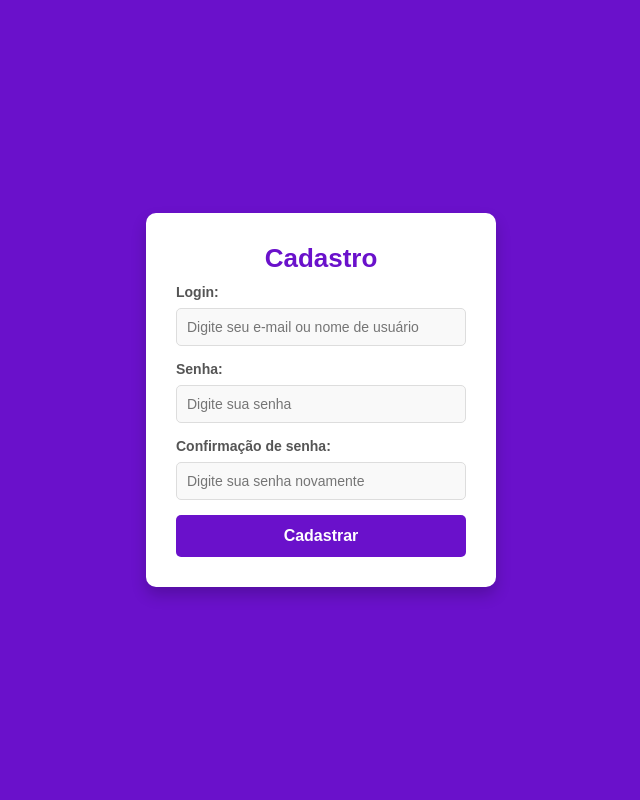
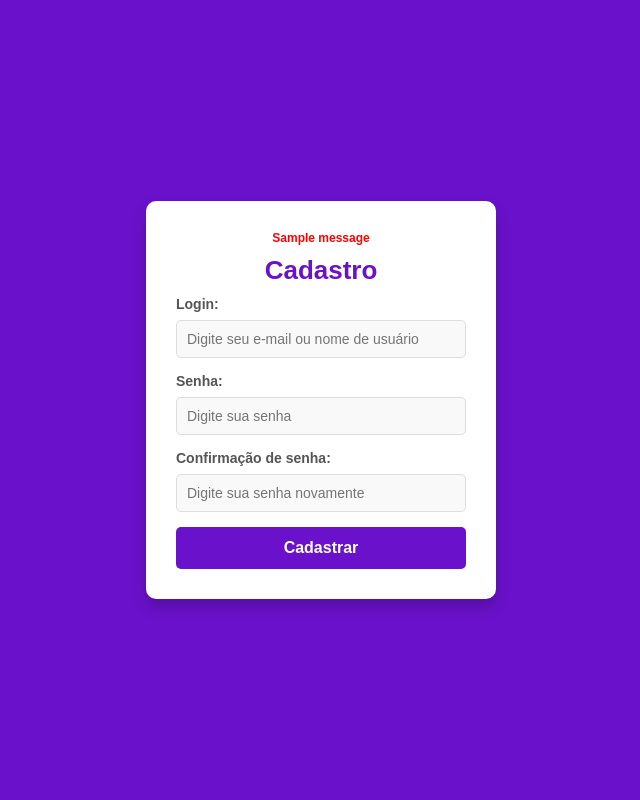
Before and after one commit to thomaschabro/PS_Mayo, a Django app: page /signup/ in a window 1280 px wide. Shown: the whole page, without its empty margins (319-959 px from the left). Run offline with Django 5.2, Linux system fonts and the light colour scheme; tables that the repository leaves empty hold one stand-in row (values such as "Sample post"); one stand-in notice (Sample message) is shown.

Commit message:
functional signup saving in db and checking errors

```diff
--- /dev/null
+++ b/todolist/tasks/static/tasks/js/signup.js
@@ -0,0 +1,125 @@
+function checkLogin() {
+  var login = document.getElementById("login").value;
+
+  if (login.length < 3) {
+    createLoginError("Login must be at least 3 characters long.");
+  } else if (login.length > 20) {
+    createLoginError("Login must be at most 20 characters long.");
+  } else if (login.includes(" ")) {
+    createLoginError("Login cannot contain spaces.");
+  } else if (login.includes("@")) {
+    // Check if the login as email is valid
+    if (!validateEmail(login)) {
+      createLoginError("Invalid email address.");
+    }
+  } else {
+    // Remove the error message if it exists
+    var errorElement = document.getElementById("loginError");
+    if (errorElement) {
+      errorElement.remove();
+    }
+  }
+}
+
+function checkPassword() {
+  var password = document.getElementById("pswd").value;
+
+  if (password.length < 6) {
+    createPswdError("Password must be at least 6 characters long.");
+  } else if (password.length > 20) {
+    createPswdError("Password must be at most 20 characters long.");
+  } else if (password.includes(" ")) {
+    createPswdError("Password cannot contain spaces.");
+  } else {
+    // Remove the error message if it exists
+    var errorElement = document.getElementById("pswdError");
+    if (errorElement) {
+      errorElement.remove();
+    }
+  }
+}
+
+function checkPasswordConfirmation() {
+  var pswd = document.getElementById("pswd").value;
+  var pswdConfirmation = document.getElementById("pswdConfirmation").value;
+
+  if (pswd !== pswdConfirmation) {
+    console.log("Passwords are not the same");
+    createPswdsMatchError("Passwords must be the same.");
+  } else {
+    // Remove the error message if it exists
+    var errorElement = document.getElementById("pswdMatchError");
+    if (errorElement) {
+      errorElement.remove();
+    }
+  }
+}
+
+function createLoginError(message) {
+  // Check if the error message already exists
+  var errorElement = document.getElementById("loginError");
+  if (errorElement) {
+    // Update the error message
+    errorElement.innerHTML = message;
+    return;
+  }
+
+  var loginElement = document.getElementById("login");
+  // Create a new element under it to display the error message
+  var errorElement = document.createElement("p");
+  errorElement.innerHTML = message;
+  errorElement.style.color = "red";
+  // Change font size
+  errorElement.style.fontSize = "0.8em";
+  errorElement.style.marginBottom = "1em";
+  errorElement.id = "loginError";
+  // Insert the new element after the login element
+  loginElement.parentNode.insertBefore(errorElement, loginElement.nextSibling);
+}
+
+function createPswdError(message) {
+  // Check if the error message already exists
+  var errorElement = document.getElementById("pswdError");
+  if (errorElement) {
+    // Update the error message
+    errorElement.innerHTML = message;
+    return;
+  }
+
+  var pswdElement = document.getElementById("pswd");
+  // Create a new element under it to display the error message
+  var errorElement = document.createElement("p");
+  errorElement.innerHTML = message;
+  errorElement.style.color = "red";
+  // Change font size
+  errorElement.style.fontSize = "0.8em";
+  errorElement.style.marginBottom = "1em";
+  errorElement.id = "pswdError";
+  // Insert the new element after the login element
+  pswdElement.parentNode.insertBefore(errorElement, pswdElement.nextSibling);
+}
+
+function createPswdsMatchError() {
+  // Check if the error message already exists
+  var errorElement = document.getElementById("pswdMatchError");
+  if (errorElement) {
+    return;
+  }
+
+  var pswdElement = document.getElementById("pswdConfirmation");
+  // Create a new element under it to display the error message
+  var errorElement = document.createElement("p");
+  errorElement.innerHTML = "Passwords must be the same.";
+  errorElement.style.color = "red";
+  // Change font size
+  errorElement.style.fontSize = "0.8em";
+  errorElement.style.marginBottom = "1em";
+  errorElement.id = "pswdMatchError";
+  // Insert the new element after the login element
+  pswdElement.parentNode.insertBefore(errorElement, pswdElement.nextSibling);
+}
+
+function validateEmail(email) {
+  var re = /\S+@\S+\.\S+/;
+  return re.test(email);
+}
--- a/todolist/tasks/static/tasks/style/index.css
+++ b/todolist/tasks/static/tasks/style/index.css
@@ -8,12 +8,23 @@
 body {
   font-family: "Arial", sans-serif;
   display: flex;
+  flex-direction: column;
   justify-content: center;
   align-items: center;
   height: 100vh;
   background: #6a11cb;
   color: #fff;
   margin: 0;
+}
+
+.django-error {
+  font-size: 12px;
+  padding-bottom: 10px;
+}
+
+.django-error a {
+  color: red;
+  font-weight: bold;
 }
 
 .login-container {
@@ -90,6 +101,7 @@ body {
 .login-container .cadastro a {
   color: #6a11cb;
   font-weight: bold;
+  text-decoration: none;
 }
 
 .login-container .cadastro a:hover {
--- a/todolist/tasks/templates/tasks/index.html
+++ b/todolist/tasks/templates/tasks/index.html
@@ -29,7 +29,7 @@
         <button type="submit">Entrar</button>
       </form>
       <p class="cadastro">
-        Não tem uma conta? <form><a href="signup" onclick="index">Cadastre-se</a></form>
+        Não tem uma conta? <a href="signup">Cadastre-se</a>
       </p>
     </div>
   </body>
--- a/todolist/tasks/templates/tasks/signup.html
+++ b/todolist/tasks/templates/tasks/signup.html
@@ -9,12 +9,20 @@
   </head>
   <body>
     <div class="login-container">
+      {% if messages %}
+      <div class="django-error">
+        {% for message in messages %}
+        <a>{{ message }}</a>
+        {% endfor %}
+      </div>
+      {% endif %}
       <h1>Cadastro</h1>
       <form id="formLogin" method="POST">
         {% csrf_token %}
         <label for="login">Login:</label>
         <input
           name="login"
+          onchange="checkLogin()"
           id="login"
           placeholder="Digite seu e-mail ou nome de usuário"
           required
@@ -22,6 +30,7 @@
         <label for="pswd">Senha:</label>
         <input
           name="pswd"
+          onchange="checkPassword()"
           type="password"
           id="pswd"
           placeholder="Digite sua senha"
@@ -30,14 +39,19 @@
         <label for="pswdConfirmation">Confirmação de senha:</label>
         <input
           type="password"
+          onchange="checkPasswordConfirmation()"
           id="pswdConfirmation"
           placeholder="Digite sua senha novamente"
           required
         />
-        <button type="submit">Cadastrar</button>
+        <button type="submit" href="">Cadastrar</button>
       </form>
     </div>
   </body>
+  <script
+    type="text/javascript"
+    src="{% static 'tasks/js/signup.js' %}"
+  ></script>
 </html>
 
 {% endblock %}
--- a/todolist/tasks/views.py
+++ b/todolist/tasks/views.py
@@ -1,5 +1,7 @@
 from django.shortcuts import render, redirect
 from .models import User, Task
+from django.http import JsonResponse
+from django.contrib import messages
 
 def index(request):
     if request.method == 'POST':
@@ -9,18 +11,23 @@ def index(request):
         # password = request.get('senha')
         # # Print alert with login and password
         # print(f'Login: {login}, Password: {password}')
-        return redirect('index')
+        # return redirect('index')
     else:
         return render(request, 'tasks/index.html')
 
 
 def signup(request):
     if request.method == 'POST':
-        print("POST ====> " + str(request.POST.dict()))
-        # Print alert with login and password
-        # print(f'Login: {login}, Password: {password}')
-        # user = User(login=login, password=password)
-        # user.save()
+        request_dict = request.POST.dict()
+        login = request_dict.get('login')
+        password = request_dict.get('pswd')
+        # Check if user already exists
+        if User.objects.filter(login=login).exists():
+            messages.error(request, 'Usuário já existe. Por favor, escolha outro nome de usuário.')
+            return redirect('signup')
+
+        user = User(login=login, password=password)
+        user.save()
 
         return redirect('signup')
     else:
--- a/todolist/todolist/settings.py
+++ b/todolist/todolist/settings.py
@@ -38,7 +38,8 @@ INSTALLED_APPS = [
     'django.contrib.sessions',
     'django.contrib.messages',
     'django.contrib.staticfiles',
-    'tasks'
+    'tasks',
+    'rest_framework'
 ]
 
 MIDDLEWARE = [
```
Also changed, not shown: todolist/db.sqlite3.
